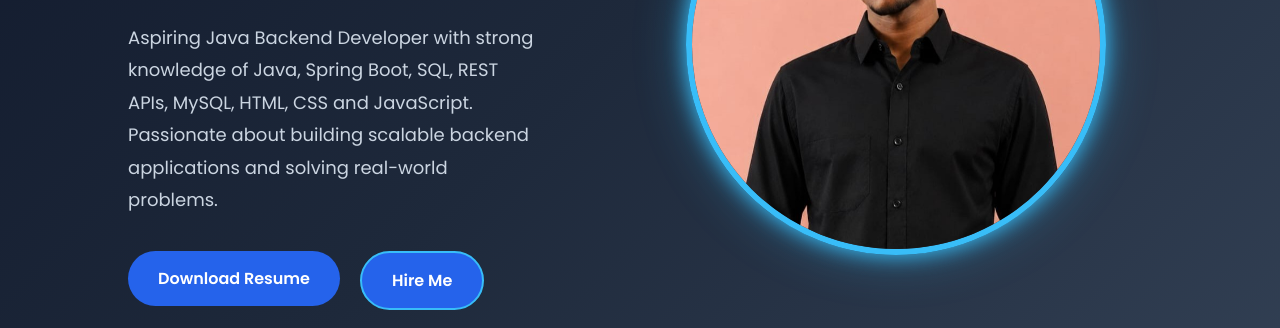
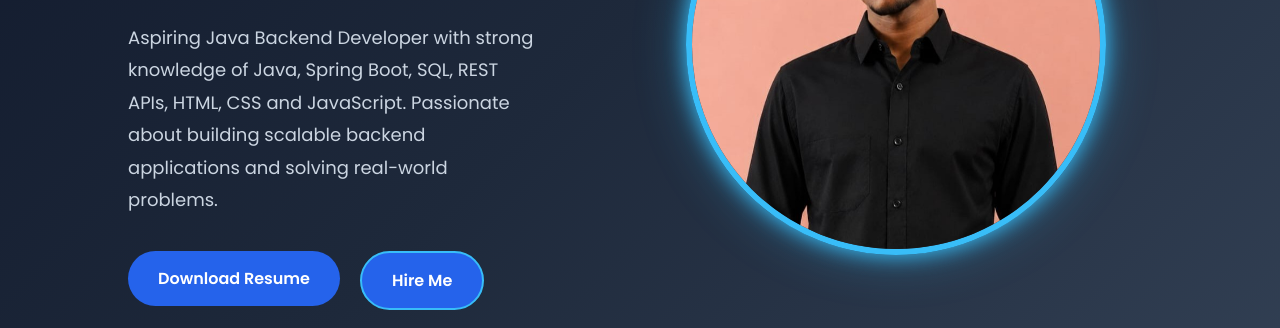
Before and after one commit to Cheran0011/cheran_portfolio, a plain HTML site: page index.html in a window 1280 px wide. Shown: the part 431-759 px from the top of the page. Drawn offline with Linux system fonts and the light colour scheme.

Commit message:
Update index.html

```diff
--- a/index.html
+++ b/index.html
@@ -49,7 +49,7 @@
 
         <p>
             Aspiring Java Backend Developer with strong knowledge of Java,
-            Spring Boot, SQL, REST APIs, MySQL, HTML, CSS and JavaScript.
+            Spring Boot, SQL, REST APIs, HTML, CSS and JavaScript.
             Passionate about building scalable backend applications and
             solving real-world problems.
         </p>
```
